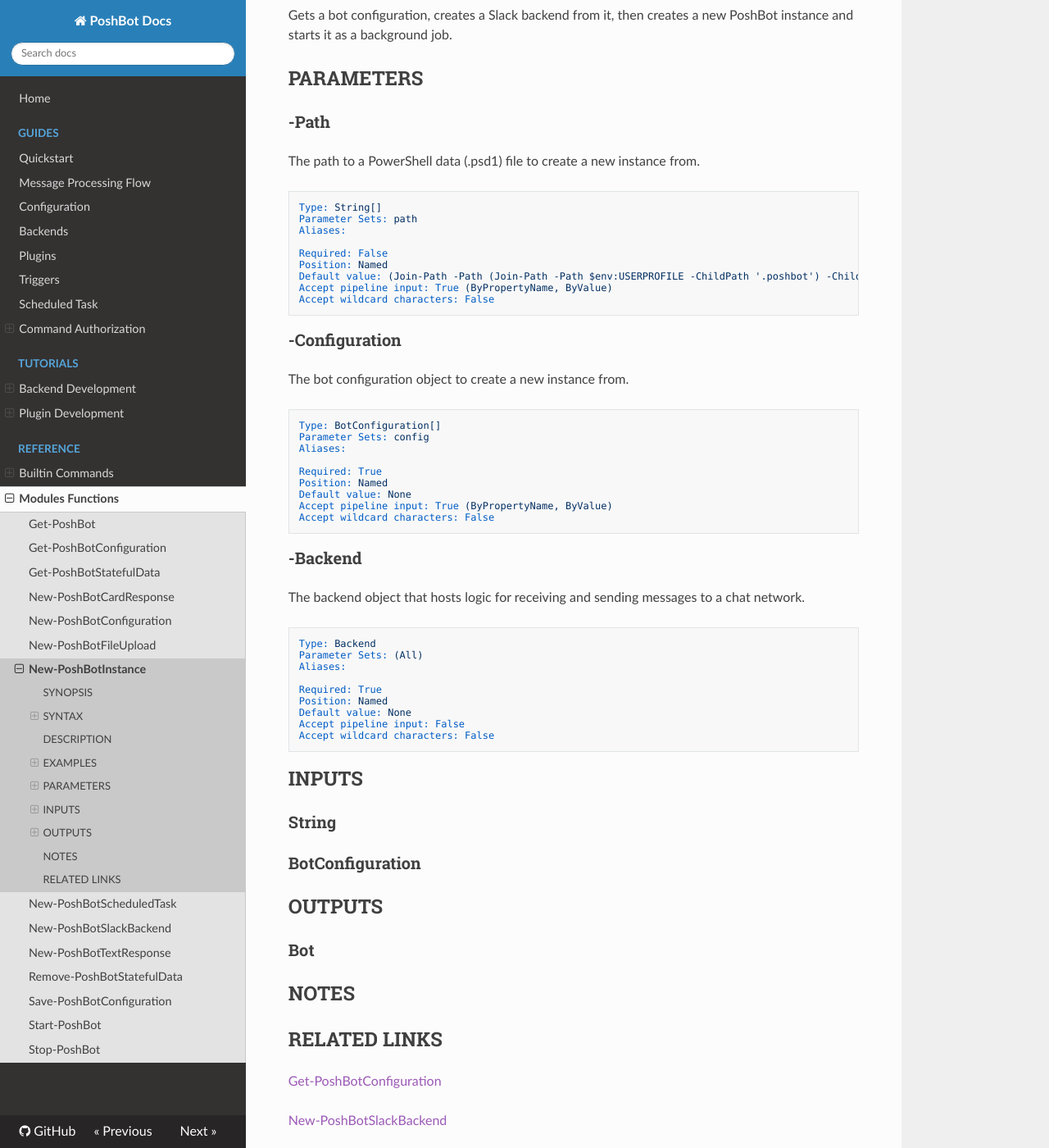
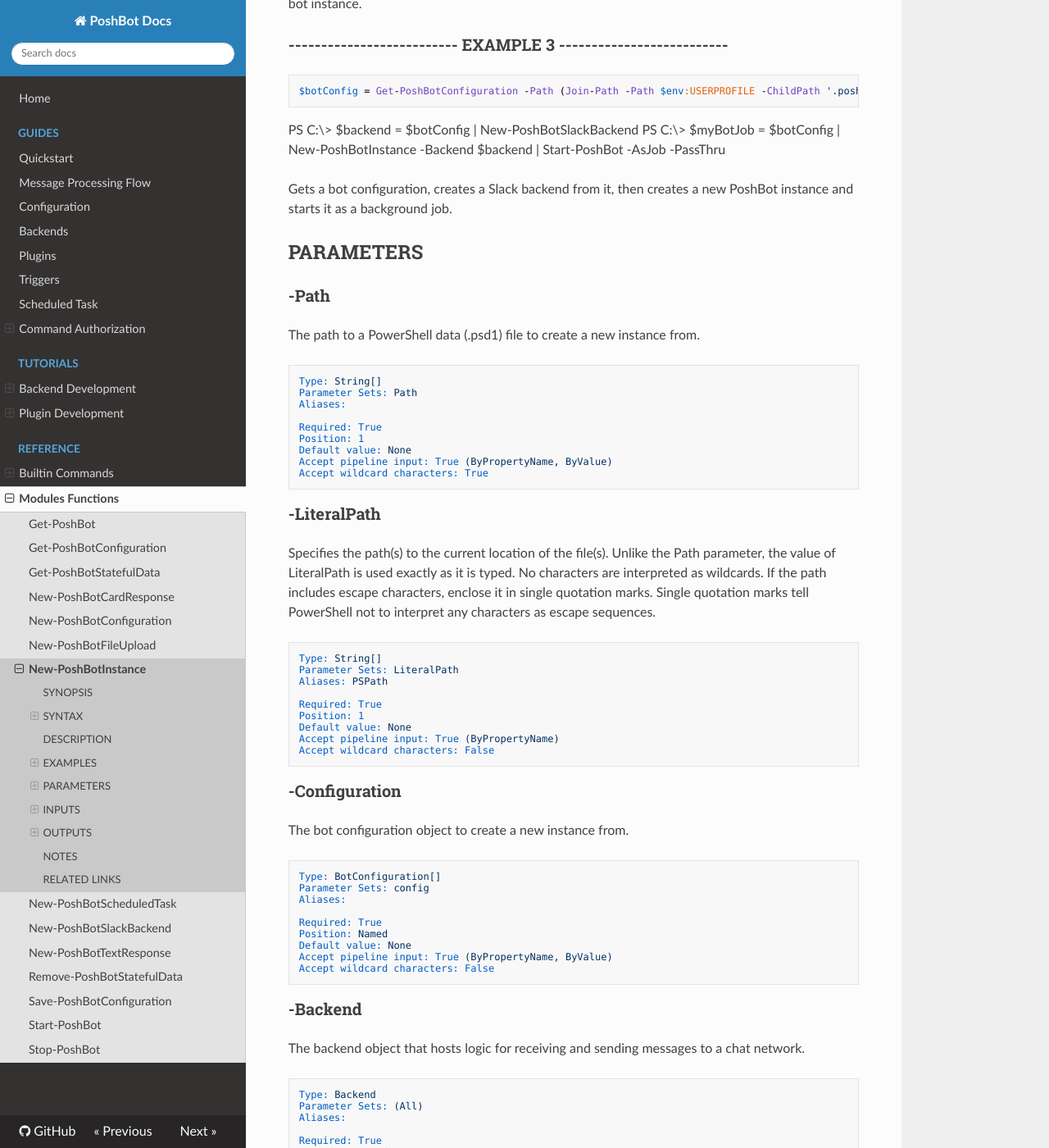
Before and after one commit to poshbotio/PoshBot, an MkDocs documentation site: the page built from docs/reference/functions/new-poshbotinstance.md, in a window 1280 px wide and 1400 px high, scrolled down 1531 px. Shown: the whole window at 82% size. Built offline with MkDocs 1.6.1, drawn with Linux system fonts in a browser that asks for light colours; nearby versions of some CDN libraries; old or Windows-style settings are respelled for this version of MkDocs; some of the changed text lies outside the part shown.

Commit message:
Improve file path and pipeline support in New-PoshBotInstance

````diff
--- a/docs/reference/functions/new-poshbotinstance.md
+++ b/docs/reference/functions/new-poshbotinstance.md
@@ -13,7 +13,17 @@ Creates a new instance of PoshBot
 
 ### path (Default)
 ```
-New-PoshBotInstance [-Path <String[]>] -Backend <Backend>
+New-PoshBotInstance -Backend <Backend>
+```
+
+### Path
+```
+New-PoshBotInstance [-Path] <String[]> -Backend <Backend>
+```
+
+### LiteralPath
+```
+New-PoshBotInstance [-LiteralPath] <String[]> -Backend <Backend>
 ```
 
 ### config
@@ -79,13 +89,33 @@ The path to a PowerShell data (.psd1) file to create a new instance from.
 
 ```yaml
 Type: String[]
-Parameter Sets: path
+Parameter Sets: Path
 Aliases:
 
-Required: False
-Position: Named
-Default value: (Join-Path -Path (Join-Path -Path $env:USERPROFILE -ChildPath '.poshbot') -ChildPath 'PoshBot.psd1')
+Required: True
+Position: 1
+Default value: None
 Accept pipeline input: True (ByPropertyName, ByValue)
+Accept wildcard characters: True
+```
+
+### -LiteralPath
+Specifies the path(s) to the current location of the file(s).
+Unlike the Path parameter, the value of LiteralPath is used exactly as it is typed.
+No characters are interpreted as wildcards.
+If the path includes escape characters, enclose it in single quotation marks.
+Single quotation
+marks tell PowerShell not to interpret any characters as escape sequences.
+
+```yaml
+Type: String[]
+Parameter Sets: LiteralPath
+Aliases: PSPath
+
+Required: True
+Position: 1
+Default value: None
+Accept pipeline input: True (ByPropertyName)
 Accept wildcard characters: False
 ```
 
````
Also changed, not shown: 1 other file.
